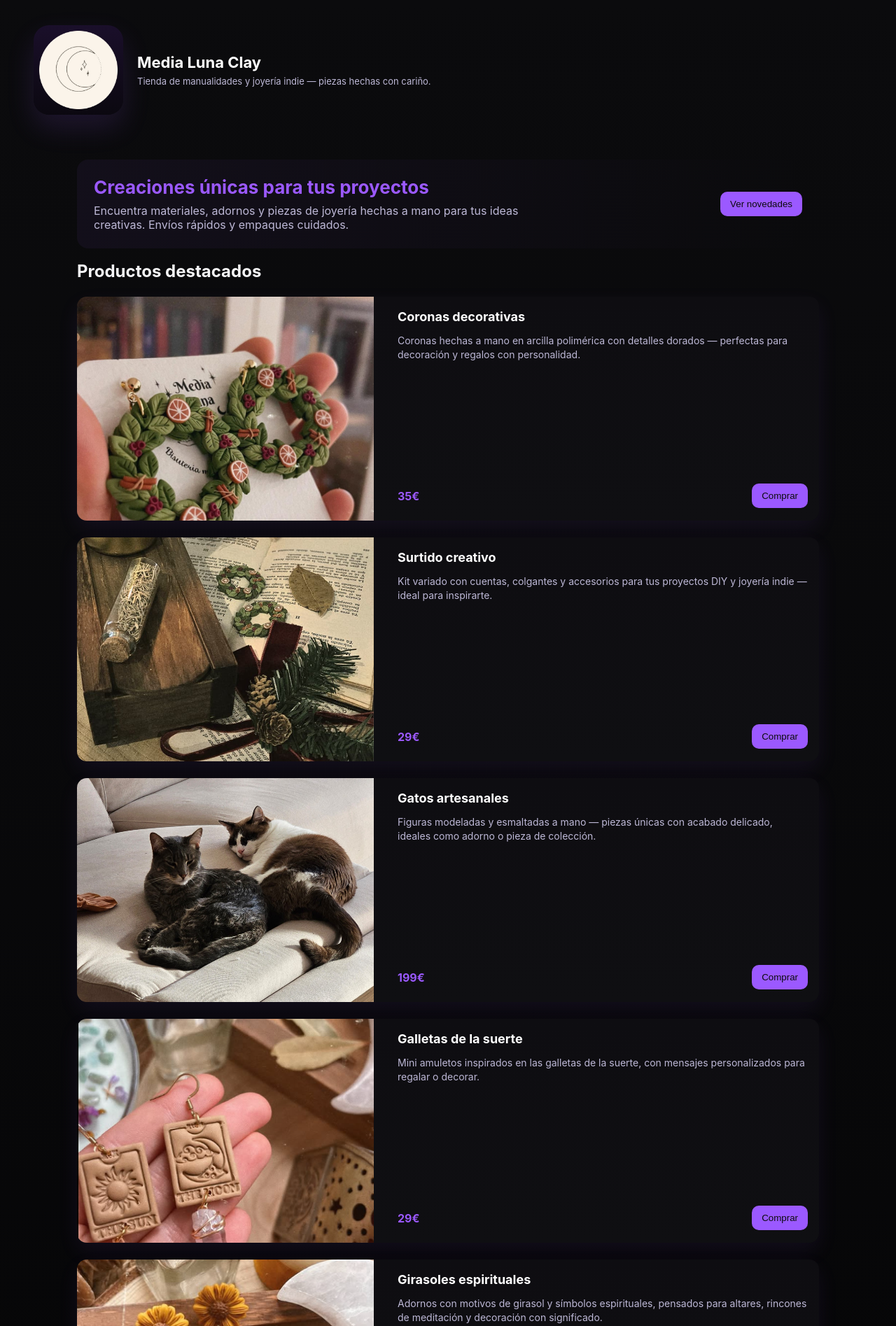
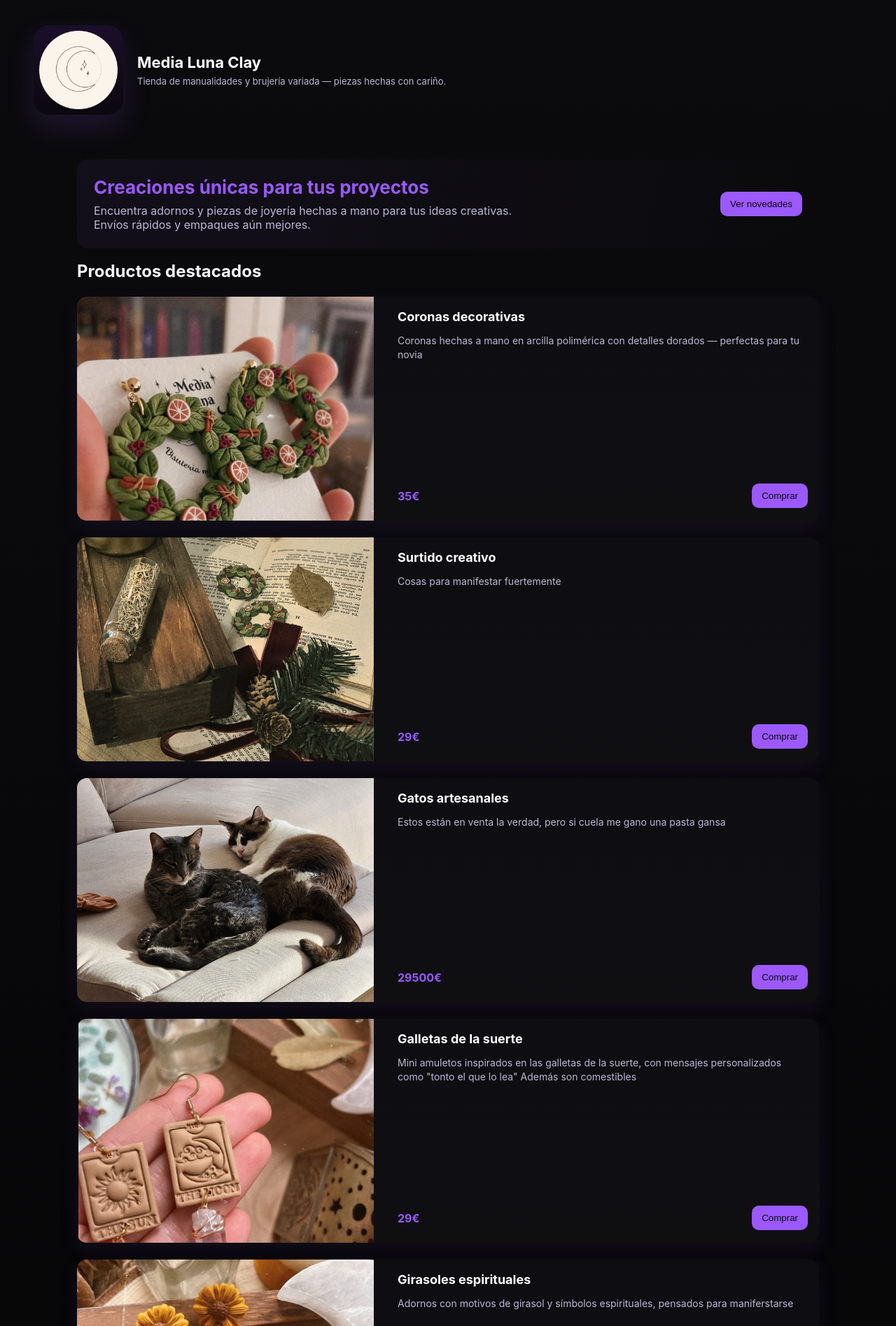
Before and after one commit to Truckio-hub/Medialuna_clay, a plain HTML site: page index.html in a window 1280 px wide. Shown: the top 1895 px of the page at 70% size. Drawn offline with Linux system fonts and the light colour scheme.

Commit message:
Modify title and product descriptions in index.html
Updated the title and some product descriptions in index.html.

```diff
--- a/index.html
+++ b/index.html
@@ -3,7 +3,7 @@
 	<head>
 		<meta charset="utf-8" />
 		<meta name="viewport" content="width=device-width, initial-scale=1" />
-		<title>Media Luna Clay — Manualidades y Joyería Indie</title>
+		<title>Media Luna Clay — Manualidades y Brujería</title>
 		<link rel="icon" href="Logo.png" />
 		<style>
 			:root{
@@ -69,7 +69,7 @@
 			</div>
 			<div>
 				<h1>Media Luna Clay</h1>
-				<p class="lead">Tienda de manualidades y joyería indie — piezas hechas con cariño.</p>
+				<p class="lead">Tienda de manualidades y brujería variada — piezas hechas con cariño.</p>
 			</div>
 		</header>
 
@@ -77,7 +77,7 @@
 			<section class="hero" aria-labelledby="hero-title">
 				<div class="hero-text">
 					<h2 id="hero-title">Creaciones únicas para tus proyectos</h2>
-					<p>Encuentra materiales, adornos y piezas de joyería hechas a mano para tus ideas creativas. Envíos rápidos y empaques cuidados.</p>
+					<p>Encuentra adornos y piezas de joyería hechas a mano para tus ideas creativas. Envíos rápidos y empaques aún mejores.</p>
 				</div>
 				<div>
 					<button class="btn" onclick="alert('Gracias por visitar Media Luna Clay!')">Ver novedades</button>
@@ -91,7 +91,7 @@
 						<img src="imagenes/coronas.jpg" alt="Coronas decorativas" />
 						<div class="body">
 							<h3>Coronas decorativas</h3>
-							<p class="description">Coronas hechas a mano en arcilla polimérica con detalles dorados — perfectas para decoración y regalos con personalidad.</p>
+							<p class="description">Coronas hechas a mano en arcilla polimérica con detalles dorados — perfectas para tu novia</p>
 							<div class="meta">
 								<div class="price">35€</div>
 								<div>
@@ -105,7 +105,7 @@
 						<img src="imagenes/cosas.jpg" alt="Surtido de cosas para manualidades" />
 						<div class="body">
 							<h3>Surtido creativo</h3>
-							<p class="description">Kit variado con cuentas, colgantes y accesorios para tus proyectos DIY y joyería indie — ideal para inspirarte.</p>
+							<p class="description">Cosas para manifestar fuertemente</p>
 							<div class="meta">
 								<div class="price">29€</div>
 								<div>
@@ -119,9 +119,9 @@
 						<img src="imagenes/gatos.jpg" alt="Gatos de cerámica/artesanales" />
 						<div class="body">
 							<h3>Gatos artesanales</h3>
-							<p class="description">Figuras modeladas y esmaltadas a mano — piezas únicas con acabado delicado, ideales como adorno o pieza de colección.</p>
+							<p class="description">Estos están en venta la verdad, pero si cuela me gano una pasta gansa</p>
 							<div class="meta">
-								<div class="price">199€</div>
+								<div class="price">29500€</div>
 								<div>
 									<button class="btn" onclick="alert('Agregado: Gatos - 199€')">Comprar</button>
 								</div>
@@ -133,7 +133,7 @@
 						<img src="imagenes/galletasdelasuerte.png" alt="Galletas de la suerte" />
 						<div class="body">
 							<h3>Galletas de la suerte</h3>
-							<p class="description">Mini amuletos inspirados en las galletas de la suerte, con mensajes personalizados para regalar o decorar.</p>
+							<p class="description">Mini amuletos inspirados en las galletas de la suerte, con mensajes personalizados como "tonto el que lo lea" Además son comestibles</p>
 							<div class="meta">
 								<div class="price">29€</div>
 								<div>
@@ -147,7 +147,7 @@
 						<img src="imagenes/girasolesespirituales.png" alt="Girasoles espirituales" />
 						<div class="body">
 							<h3>Girasoles espirituales</h3>
-							<p class="description">Adornos con motivos de girasol y símbolos espirituales, pensados para altares, rincones de meditación y decoración con significado.</p>
+							<p class="description">Adornos con motivos de girasol y símbolos espirituales, pensados para maniferstarse</p>
 							<div class="meta">
 								<div class="price">35€</div>
 								<div>
@@ -161,7 +161,7 @@
 						<img src="imagenes/rosainvernal.png" alt="Rosas invernales" />
 						<div class="body">
 							<h3>Rosas invernales</h3>
-							<p class="description">Piezas delicadas con acabado 'helado' y paleta fría — perfectas para looks invernales y regalos elegantes.</p>
+							<p class="description">Piezas delicadas con acabado 'helado' y paleta fría — perfectas para looks invernales y echarlos en el cubata</p>
 							<div class="meta">
 								<div class="price">29€</div>
 								<div>
```
